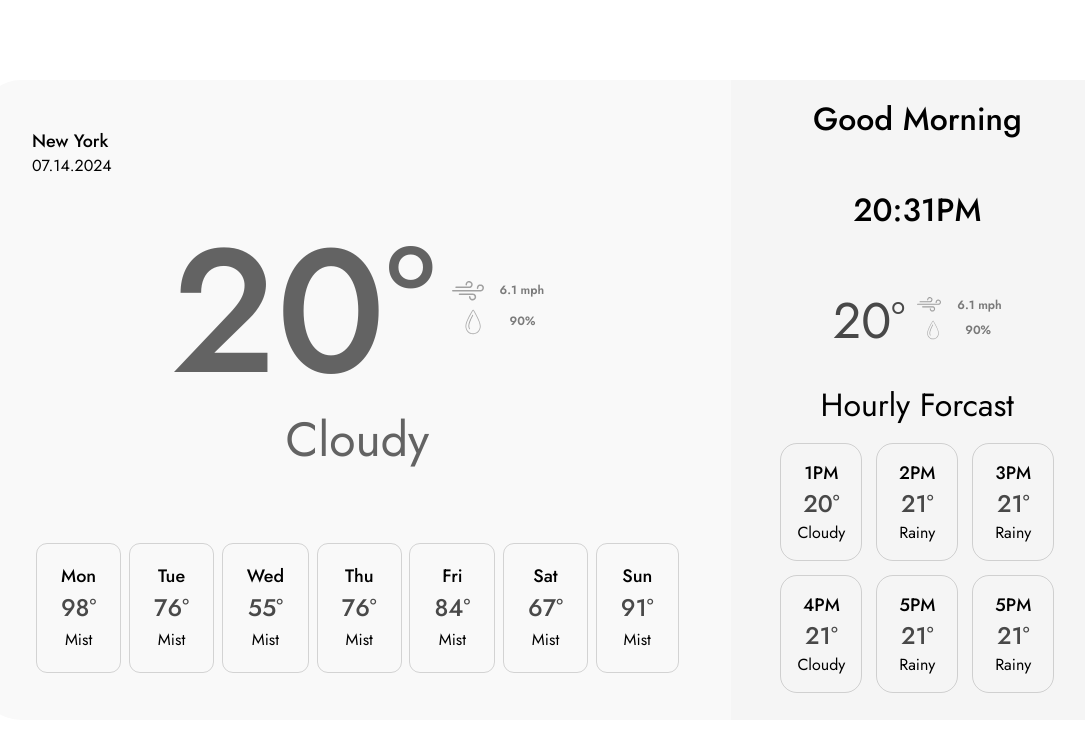
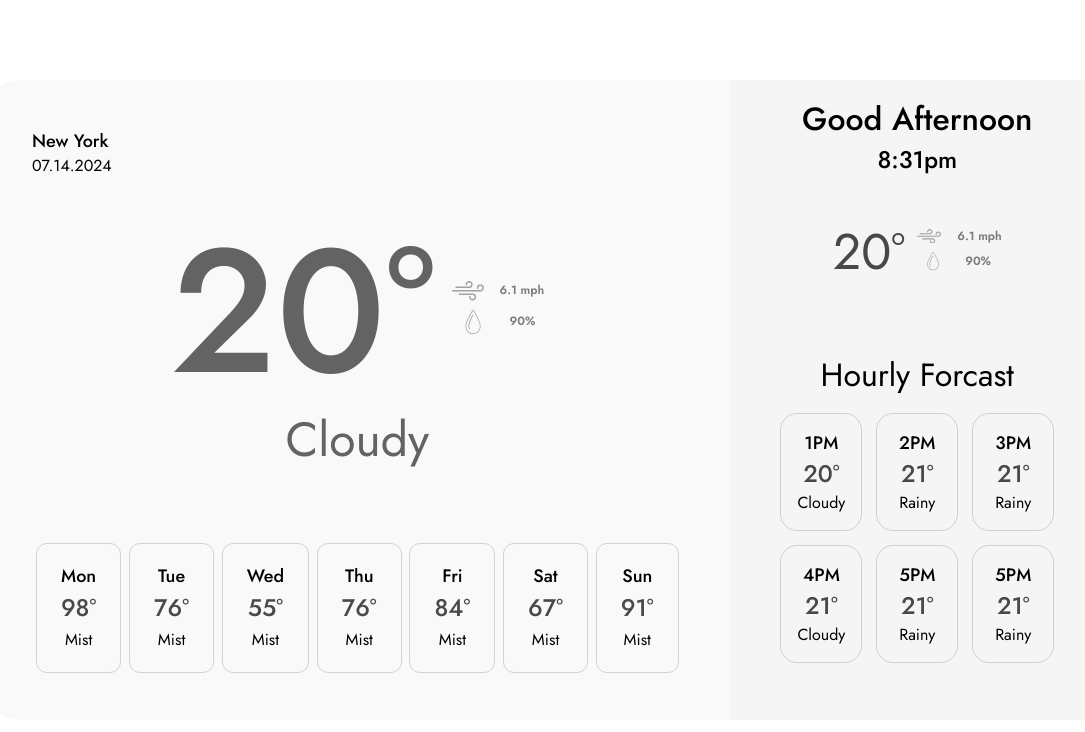
Before and after one commit to IfrahimA/weather_app, a website built with webpack: page src/index.html in a window 1280 px wide. Shown: the whole page, without its empty margins (96-1181 px from the left). Built offline with nearby package versions, Linux system fonts and the light colour scheme; no server answers.

Commit message:
Fixed Clock Functionality

```diff
--- a/src/index.html
+++ b/src/index.html
@@ -93,8 +93,10 @@
 				</div>
 			</div>
 			<div class="right">
-				<div class="title">Good Morning</div>
-				<div class="time"></div>
+				<div class="introduction">
+					<div class="helloTitle"></div>
+					<div class="time"></div>
+				</div>
 				<div class="summary">
 					<div class="main-right">
 						<div class="temp">
--- a/src/js/data.js
+++ b/src/js/data.js
@@ -1,13 +1,15 @@
 export async function getData(city) {
-
-    city = "NewYork,USA"
-    const url = "https://weather.visualcrossing.com/VisualCrossingWebServices/rest/services/timeline/" + city + "?key=LYMM5URNJZ8F68TLBNEEVSG3J";
+	city = 'NewYork,USA';
+	const url =
+		'https://weather.visualcrossing.com/VisualCrossingWebServices/rest/services/timeline/' +
+		city +
+		'?key=LYMM5URNJZ8F68TLBNEEVSG3J';
 	try {
 		const response = await fetch(url);
 		const json = await response.json();
 
-      //Set Fields
 		setCurrentTemp(json.currentConditions.temp);
+    console.log(json.currentConditions.temp);
 
 
 	} catch (error) {
@@ -15,7 +17,10 @@ export async function getData(city) {
 	}
 }
 
-const setCurrentTemp = (currentTemp) =>
-{
-
-}
+const setCurrentTemp = (currentTemp) => {
+  console.log(currentTemp);
+  const todayTemp = document.querySelector('.todayTemp');
+  const tempRight = document.querySelector('.temp');
+  todayTemp.textContent = currentTemp + "°";
+  tempRight.textContent = currentTemp + "°";
+};
--- a/src/js/dropdown.js
+++ b/src/js/dropdown.js
@@ -1,3 +1,5 @@
+import { getData } from "./data";
+
 export const dropdown = () =>
 {
     const activeCity = document.querySelector('.active');
@@ -21,5 +23,6 @@ export const selectDropDown = () =>
         let next = e.target.textContent;
         e.target.textContent = prev;
         active.textContent = next;
+        console.log()
     })
 }
--- a/src/js/time.js
+++ b/src/js/time.js
@@ -2,13 +2,21 @@ export const updateCurrentTime = () => {
   const time = document.querySelector(".time");
   setInterval(() => {
     let currentDate = new Date();
+    let hours = currentDate.getHours();
+    let minutes = currentDate.getMinutes();
     let meridiem;
-    let currentTime = currentDate.getHours() + ":" + currentDate.getMinutes();
-    if (currentDate.getHours() >= 12) {
-      meridiem = "PM";
-    } else {
-      meridiem = "AM";
-    }
-    time.textContent = currentTime + meridiem;
+    //Format Time to 12Hr Format
+    hours = hours % 12;
+    hours = hours ? hours : 12;
+    minutes = minutes < 10 ? '0'+ minutes : minutes;
+    meridiem = hours <= 12 ? 'pm' : 'am';
+    time.textContent = hours + ":" + minutes + meridiem;
+    setMessage(meridiem);
   }, 1000);
 };
+
+export const setMessage = (ampm) =>
+{
+  const title = document.querySelector('.helloTitle');
+  ampm == 'AM' ? title.textContent = "Good Morning" : title.textContent = "Good Afternoon";
+}
--- a/src/styles.css
+++ b/src/styles.css
@@ -151,14 +151,20 @@
 /* Right Side */
 .right {
 	display: grid;
-	grid-template-rows: 1fr 1fr 1fr 4fr;
+	grid-template-rows: 1fr 1fr 4fr;
 	padding: 1rem;
 	gap: 0.5rem;
 }
 
-.right .title,
-.time {
+.right .helloTitle {
 	font-size: 32px;
+	font-weight: 500;
+	text-align: center;
+}
+
+.right .time
+{
+	font-size: 24px;
 	font-weight: 500;
 	text-align: center;
 }
```
Lines whose indentation alone changed are shown as unchanged.
